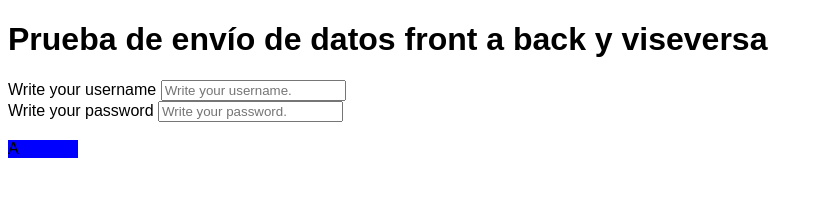
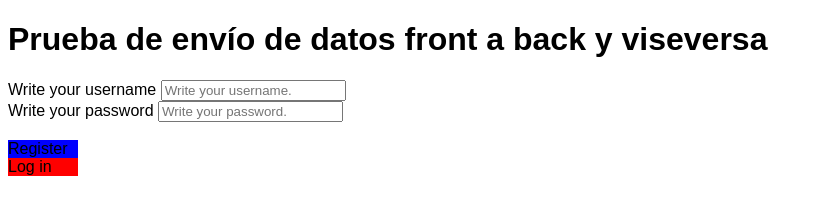
Before and after one commit to Tomas-Ezequiel-Groppo/Proyecto_TIC--3ero-_-Practica-, a website: page FrontTesteo/index.html in a window 1280 px wide. Shown: the whole page, without its empty margins (0-823 px from the left). Drawn offline with Linux system fonts and the light colour scheme.

Commit message:
Se empieza a trabajar en la opción de registrarse

```diff
--- a/FrontTesteo/index.html
+++ b/FrontTesteo/index.html
@@ -17,7 +17,8 @@
         </label>
     </form>
     <br>
-    <div class="boton" id="button">A</div>
+    <div class="boton" id="button">Register</div>
+    <div class="botonL" id="buttonL">Log in</div>
     <script type="module" defer src="main.js"></script>
 </body>
 </html>
--- a/FrontTesteo/main.js
+++ b/FrontTesteo/main.js
@@ -19,3 +19,9 @@ button.addEventListener("click" ,() => {
   })
 
 });
+buttonL.addEventListener("click" ,() => {
+  console.log("Gente")
+  let n=0;
+
+
+});
--- a/FrontTesteo/style.css
+++ b/FrontTesteo/style.css
@@ -5,3 +5,7 @@
     background-color: blue;
     width:70px;
 }
+.botonL{
+    background-color: rgb(255, 0, 0);
+    width:70px;
+}
```
